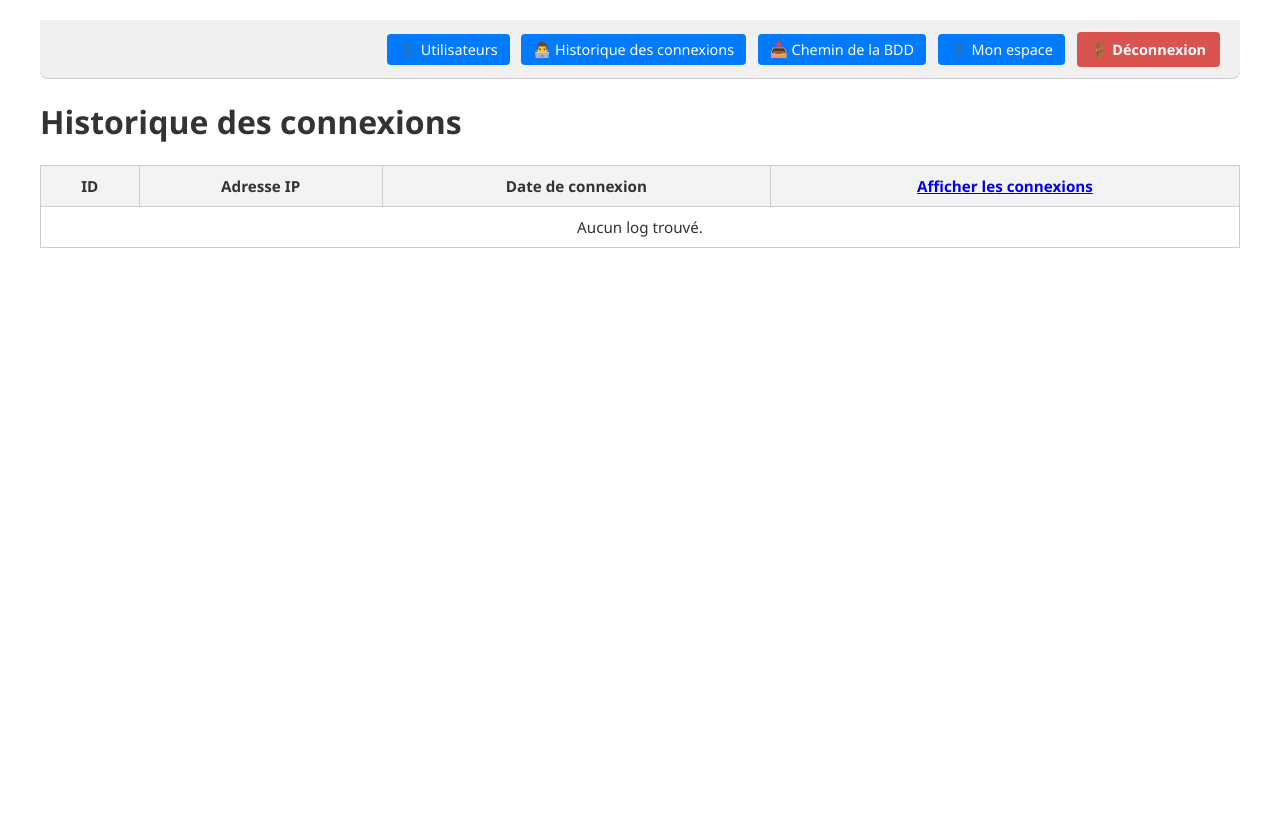
After one commit to 5amfouS/KPMG, a Symfony app: template templates/utilisateur/logs.html.twig in a window 1280 px wide. The commit adds this page. Run offline with Twig, Linux system fonts and the light colour scheme; the template is opened without the code that fills it, so the values that code supplies are empty; style sheets or scripts are compiled from the project's sources; some libraries are stand-ins or nearby versions.

Commit message:
Version finale

```diff
--- /dev/null
+++ b/templates/utilisateur/logs.html.twig
@@ -0,0 +1,51 @@
+{% extends 'base.html.twig' %}
+
+{% block title %}Historique des connexions{% endblock %}
+{% block body_class %}after-login{% endblock %}
+
+{% block body %}
+  <header>
+    <div class="user-info">
+      <strong>{{ app.session.get('user_nom') }}</strong><br>
+      <small>{{ app.session.get('user_role') }}</small>
+    </div>
+    <nav class="nav-links">
+      <a href="{{ path('app_utilisateurs') }}" class="btn blue">👤 Utilisateurs</a>
+      <a href="{{ path('app_logs') }}" class="btn blue">👨‍💻 Historique des connexions</a>
+      <a href="{{ path('app_choisir_backup_path') }}" class="btn blue">📥 Chemin de la BDD</a>
+      <a href="{{ path('app_monespace') }}" class="btn blue">👤 Mon espace</a>
+      <a href="{{ path('app_logout') }}" class="btn red">🚪 Déconnexion</a>
+    </nav>
+  </header>
+
+  <h1>Historique des connexions</h1>
+
+  <table>
+    <thead>
+      <tr>
+        <th>ID</th>
+        <th>Adresse IP</th>
+        <th>Date de connexion</th>
+        <th>
+          <a href="{{ path('app_logs', {'filter': next_filter}) }}" class="filter-btn">
+            Afficher les connexions {{ filter_text }}
+          </a>
+        </th>
+      </tr>
+    </thead>
+    <tbody>
+      {% for log in logs %}
+        <tr>
+          <td>{{ log.id }}</td>
+          <td>{{ log.AdresseIp }}</td>
+          <td>{{ log.dateLogin|date('d/m/Y H:i') }}</td>
+          <td>{{ log.succes }}</td>
+        </tr>
+      {% else %}
+        <tr>
+          <td colspan="4" class="text-center">Aucun log trouvé.</td>
+        </tr>
+      {% endfor %}
+    </tbody>
+  </table>
+{% endblock %}
```
Also changed, not shown: src/Controller/UtilisateurController.php (+33 -1 lines), templates/utilisateur/monespace.html.twig (+2 -1 lines), templates/utilisateur/utilisateurs.html.twig (+1 -0 lines).
